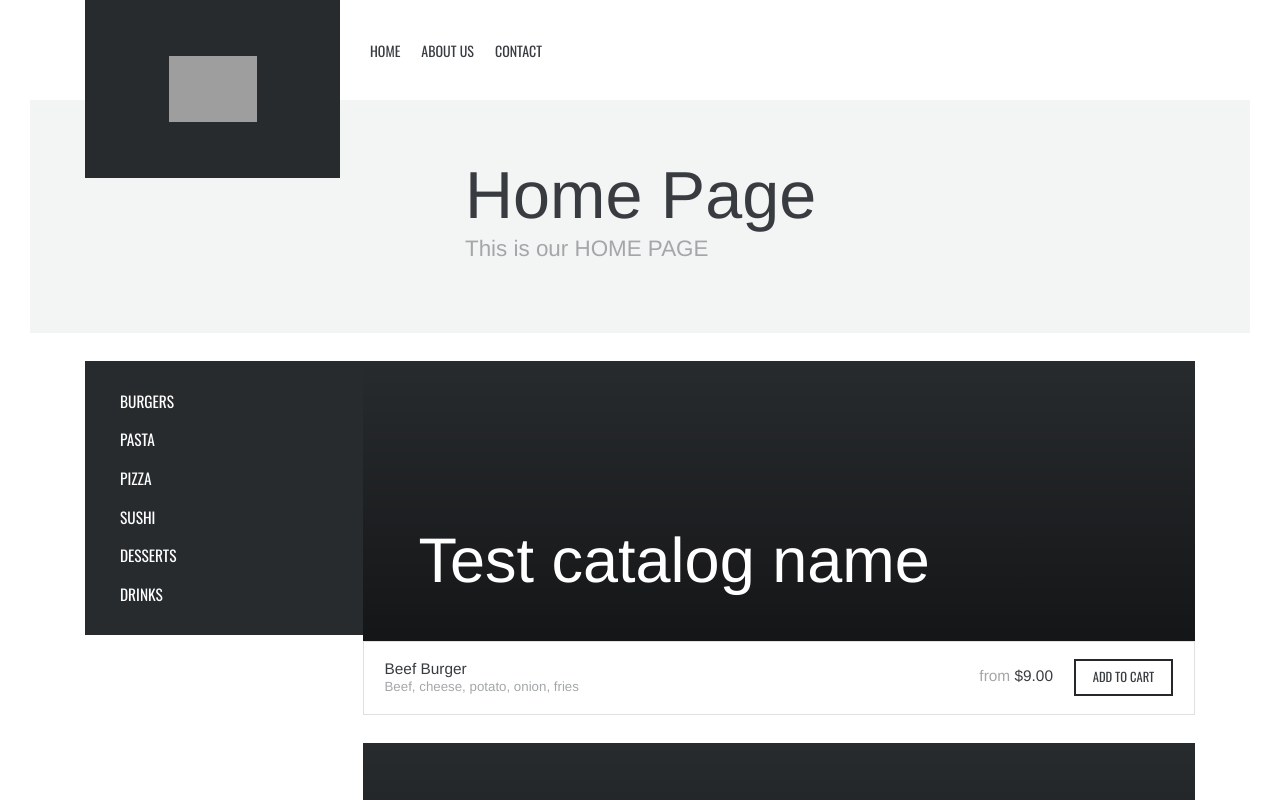
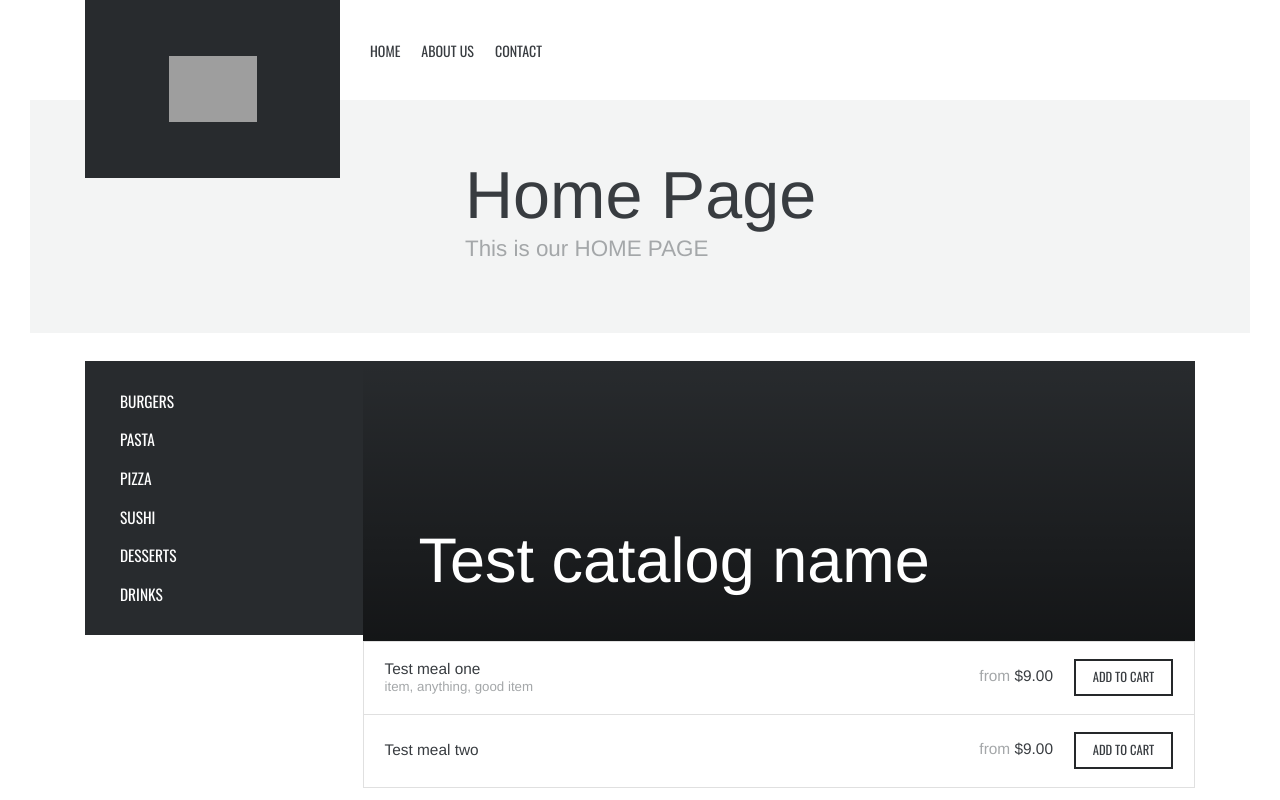
Before and after one commit to FANG-NZ/www.ffmenu.co.nz, a React (Create React App) app: page /#/ in a window 1280 px wide. Shown: the top 800 px of the page. Built offline with nearby package versions, Linux system fonts and the light colour scheme; grey boxes are pictures that could not be loaded.

Commit message:
add click event on meal

```diff
--- /dev/null
+++ b/src/components/catalogblock.jsx
@@ -0,0 +1,30 @@
+import React, { Component } from 'react';
+import MealBlock from './mealblock';
+
+export default class CatalogBlock extends Component{
+
+    render(){
+        const _data = this.props.catalog;
+
+        return(
+            <div id="Burgers" className="menu-category" >
+                <div className="menu-category-title">
+                    <div className="bg-image">
+                        <img src="http://assets.suelo.pl/soup/img/photos/menu-title-burgers.jpg" alt="" />
+                    </div>
+                    <h2 className="title">{_data.name}</h2>
+                </div>
+                <div className="menu-category-content">
+
+                    {_data.meals.map(
+                        (value) => {
+                            return <MealBlock key={value.id} meal={value} />
+                        }
+                    )}
+
+                </div>
+            </div>
+        );
+    }
+
+}
--- a/src/components/catalogbolock.jsx
+++ /dev/null
@@ -1,41 +0,0 @@
-import React, { Component } from 'react';
-
-export default class CatalogBlock extends Component{
-
-    render(){
-        const _data = this.props.catalog;
-
-        return(
-            <div id="Burgers" className="menu-category" >
-                <div className="menu-category-title">
-                    <div className="bg-image">
-                        <img src="http://assets.suelo.pl/soup/img/photos/menu-title-burgers.jpg" alt="" />
-                    </div>
-                    <h2 className="title">{_data.name}</h2>
-                </div>
-                <div className="menu-category-content">
-
-                    <div className="menu-item menu-list-item">
-                        <div className="row align-items-center">
-                            <div className="col-sm-6 mb-2 mb-sm-0">
-                                <h6 className="mb-0">Beef Burger</h6>
-                                <span className="text-muted text-sm">Beef, cheese, potato, onion, fries</span>
-                            </div>
-                            <div className="col-sm-6 text-sm-right">
-                                <span className="text-md mr-4">
-                                    <span className="text-muted">from</span> $
-                                    <span data-product-base-price>9.00</span>
-                                </span>
-                                <button className="btn btn-outline-secondary btn-sm" data-action="open-cart-modal" data-id="1">
-                                    <span>Add to cart</span>
-                                </button>
-                            </div>
-                        </div>
-                    </div>
-
-                </div>
-            </div>
-        );
-    }
-
-}
--- /dev/null
+++ b/src/components/mealblock.jsx
@@ -0,0 +1,46 @@
+import React, {Component} from 'react';
+
+export default class MealBlock extends Component{
+
+    constructor(props){
+        super(props);
+
+        // This binding is necessary to make `this` work in the callback
+        this.handleAddClick = this.handleAddClick.bind(this);
+    }
+
+    handleAddClick(id){
+        const _data = this.props.meal;
+
+
+        alert("Yes clicked == " + id + " MEAL : " + _data.name);
+    }
+
+    render(){
+        const _data = this.props.meal;
+
+        return(
+            <div className="menu-item menu-list-item">
+                <div className="row align-items-center">
+                    <div className="col-sm-6 mb-2 mb-sm-0">
+                        <h6 className="mb-0">{_data.name}</h6>
+                        <span className="text-muted text-sm">{_data.description}</span>
+                    </div>
+                    <div className="col-sm-6 text-sm-right">
+                        <span className="text-md mr-4">
+                            <span className="text-muted">from</span> $
+                            <span data-product-base-price>9.00</span>
+                        </span>
+                        <button className="btn btn-outline-secondary btn-sm" data-action="open-cart-modal"
+                            onClick={() => this.handleAddClick(_data.id)}
+                        >
+                            <span>Add to cart</span>
+                        </button>
+                    </div>
+                </div>
+            </div>
+        );
+    }
+
+
+}
--- a/src/main.jsx
+++ b/src/main.jsx
@@ -14,9 +14,12 @@ const data = [
         name : "Test catalog name",
         meals : [
             {
-                name: 'Test meal one'
+                id: 1,
+                name: 'Test meal one',
+                description: "item, anything, good item"
             },
             {
+                id: 2,
                 name: 'Test meal two'
             }
         ]
@@ -27,9 +30,11 @@ const data = [
         name : "Another test",
         meals : [
             {
+                id: 3,
                 name: 'Test meal one'
             },
             {
+                id: 4,
                 name: 'Test meal two'
             }
         ]
--- a/src/pages/homepage.jsx
+++ b/src/pages/homepage.jsx
@@ -1,5 +1,5 @@
 import React, { Component } from 'react';
-import CatalogBlock from '../components/catalogbolock';
+import CatalogBlock from '../components/catalogblock';
 
 
 export default class HomePage extends Component{
```
